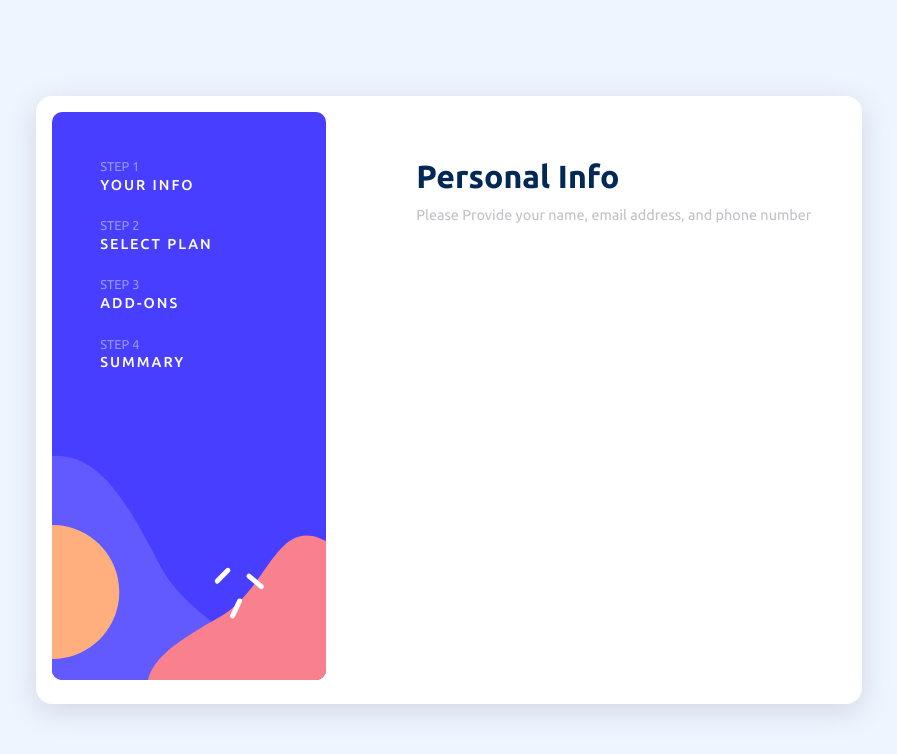
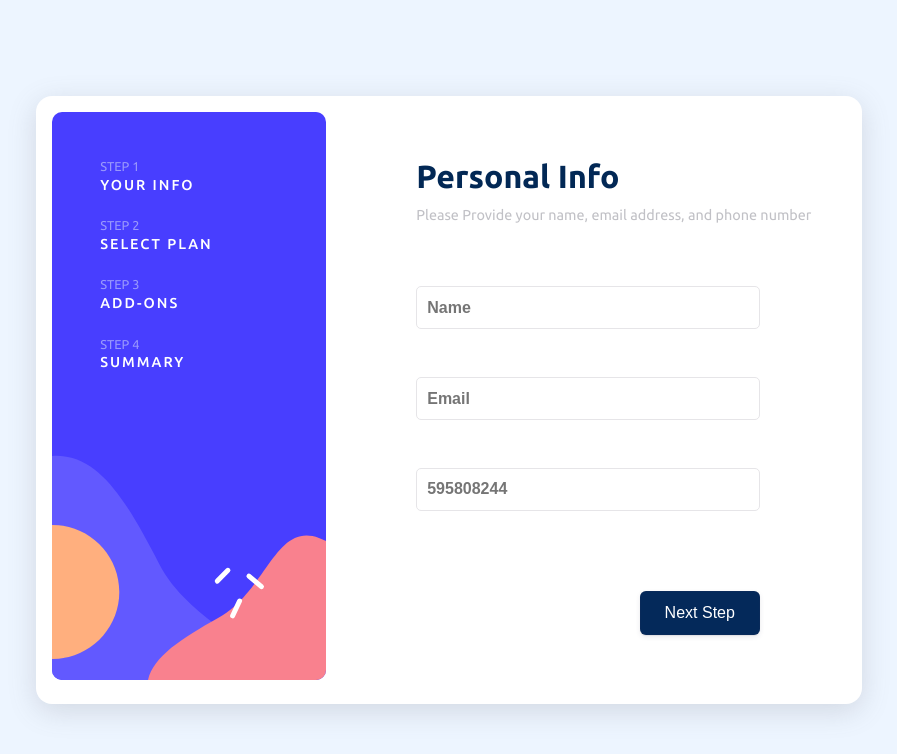
Before and after one commit to levanl/Multyform-angular, an Angular app in the folder multy-form-leo-challange/: page / in a window 1280 px wide. Shown: the top 754 px of the page, without its empty margins (191-1088 px from the left). Built offline with nearby package versions, Linux system fonts and the light colour scheme.

Commit message:
validation and next button done

```diff
--- a/multy-form-leo-challange/angular.json
+++ b/multy-form-leo-challange/angular.json
@@ -30,6 +30,7 @@
               "src/assets"
             ],
             "styles": [
+              "@angular/material/prebuilt-themes/indigo-pink.css",
               "src/styles.scss"
             ],
             "scripts": []
@@ -93,6 +94,7 @@
               "src/assets"
             ],
             "styles": [
+              "@angular/material/prebuilt-themes/indigo-pink.css",
               "src/styles.scss"
             ],
             "scripts": []
--- a/multy-form-leo-challange/package.json
+++ b/multy-form-leo-challange/package.json
@@ -11,14 +11,17 @@
   "private": true,
   "dependencies": {
     "@angular/animations": "^15.1.0",
+    "@angular/cdk": "^15.2.9",
     "@angular/common": "^15.1.0",
     "@angular/compiler": "^15.1.0",
     "@angular/core": "^15.1.0",
     "@angular/forms": "^15.1.0",
+    "@angular/material": "^15.2.9",
     "@angular/platform-browser": "^15.1.0",
     "@angular/platform-browser-dynamic": "^15.1.0",
     "@angular/router": "^15.1.0",
     "rxjs": "~7.8.0",
+    "swiper": "^9.3.2",
     "tslib": "^2.3.0",
     "zone.js": "~0.12.0"
   },
--- a/multy-form-leo-challange/src/app/components/main-forms/main-forms.component.html
+++ b/multy-form-leo-challange/src/app/components/main-forms/main-forms.component.html
@@ -1,6 +1,91 @@
 <div class="your-info-main">
-    <div class="form-header">
-        <h1>Personal Info</h1>
-        <h4>Please Provide your name, email address, and phone number</h4>
+
+    <div *ngIf="currentStep === 1">
+        <div class="form-header">
+            <h1>Personal Info</h1>
+            <h4>Please Provide your name, email address, and phone number</h4>
+        </div>
+        <form class="form" [formGroup]="registerForm">
+            <div class="field">
+                <div class="input-container">
+                    <input type="text" class="input" formControlName="username" placeholder="Name" [class.invalid]="registerForm.get('username')?.invalid &&
+                (registerForm.get('username')?.dirty ||
+                registerForm.get('username')?.touched ||
+                isSubmitted)
+                ">
+                    <mat-icon class="warn_icon" *ngIf="registerForm.get('username')?.invalid &&
+                (registerForm.get('username')?.dirty ||
+                registerForm.get('username')?.touched ||
+                isSubmitted)">warning</mat-icon>
+                </div>
+            </div>
+            <div class="field">
+
+                <div class="input-container">
+                    <input type="text" class="input" formControlName="email" placeholder="Email" [class.invalid]="registerForm.get('email')?.invalid &&
+                (registerForm.get('email')?.dirty ||
+                registerForm.get('email')?.touched ||
+                isSubmitted)
+                ">
+                    <mat-icon class="warn_icon" *ngIf="registerForm.get('email')?.invalid &&
+                (registerForm.get('email')?.dirty ||
+                registerForm.get('email')?.touched ||
+                isSubmitted)">warning</mat-icon>
+                </div>
+            </div>
+            <div class="field">
+                <div class="input-container">
+                    <input type="number" class="input" formControlName="phoneNum" placeholder="595808244" [class.invalid]="registerForm.get('phoneNum')?.invalid &&
+                    (registerForm.get('phoneNum')?.dirty ||
+                    registerForm.get('phoneNum')?.touched ||
+                    isSubmitted)
+                    ">
+                    <mat-icon class="warn_icon" *ngIf="registerForm.get('phoneNum')?.invalid &&
+                (registerForm.get('phoneNum')?.dirty ||
+                registerForm.get('phoneNum')?.touched ||
+                isSubmitted)">warning</mat-icon>
+                </div>
+            </div>
+        </form>
+
+        <div class="next-step-btn">
+            <button class="btn-next" (click)="nextStep()">Next Step</button>
+        </div>
+
     </div>
+
+    <div *ngIf="currentStep === 2">
+        <div class="form-header">
+            <h1>Pick add-ons</h1>
+            <h4>Add-ons help enhanche your gaming experience</h4>
+        </div>
+        <form class="form" [formGroup]="registerForm">
+            <div class="field">
+                <label>
+                    <input type="checkbox" formControlName="onlineService"> Online Service
+                </label>
+            </div>
+            <div class="field">
+                <label>
+                    <input type="checkbox" formControlName="largerStorage"> Larger Storage
+                </label>
+            </div>
+            <div class="field">
+                <label>
+                    <input type="checkbox" formControlName="costumizable"> Costumizable Profile
+                </label>
+            </div>
+        </form>
+        <button (click)="previousStep()">Previous</button>
+        <button (click)="nextStep()">Next</button>
+    </div>
+
+    <div *ngIf="currentStep === 3">
+        <div>
+            <h1>THANKS</h1>
+        </div>
+
+        <button (click)="previousStep()">Previous</button>
+    </div>
+
 </div>
--- a/multy-form-leo-challange/src/app/components/main-forms/main-forms.component.scss
+++ b/multy-form-leo-challange/src/app/components/main-forms/main-forms.component.scss
@@ -2,6 +2,10 @@
     font-family: 'Ubuntu', sans-serif;
 
 }
+
+.animated-element {
+    position: relative;
+  }
 
 .form-header {
     display: flex;
@@ -21,3 +25,133 @@
     font-size: .9rem;
     color: #c1c1c6;
 }
+
+.form-layout {
+    display: flex;
+    flex-direction: column;
+    margin-top: 1rem;
+}
+
+.form {
+    display: flex;
+    flex-direction: column;
+    gap: 3rem;
+    margin-top: 4rem;
+}
+
+.field {
+    position: relative;
+    width: 80%;
+}
+
+.field input {
+    width: 100%;
+    height: 1.3rem;
+    padding: 10px;
+    border: 1px solid #e6e5e8;
+    border-radius: 5px;
+    outline: none;
+    color: #022855;
+    font-size: 1rem;
+    font-weight: 700;
+}
+
+.field input.invalid {
+    border: 1px solid red;
+}
+
+.field input:focus {
+    border: 1px solid blue;
+}
+
+.warn_icon {
+    position: absolute;
+    right: 0;
+    cursor: pointer;
+    margin-right: 8px;
+    color: red;
+}
+
+
+
+.input-container {
+    display: flex;
+  align-items: center;
+}
+
+.error {
+    color: red;
+}
+
+// .field span {
+//     position: absolute;
+//     left: 0;
+//     top: 0;
+//     padding: 10px;
+//     pointer-events: none;
+//     font-size: 1em;
+//     color: #022855;
+//     transition: 0.2s;
+// }
+
+// .field input:valid ~ span,
+// .field input:focus ~ span
+// {
+//     color: #022855;
+//     transform: translateX(10px) translateY(-5px);
+//     font-size: 0.8em;
+//     padding: 0 10px;
+//     background: white;
+//     border-left: 1px solid blue;
+//     border-right: 1px solid blue;
+//     letter-spacing: 0.2em;
+// }
+
+// .field input:focus {
+//     border: 1px solid blue;
+// }
+
+// .field input:invalid ~ span {
+//     border: 1px solid red;
+// }
+
+
+.next-step-btn {
+width: 80%;
+display: flex;
+align-items: center;
+justify-content:end;
+margin-top: 5rem;
+}
+
+.btn-next {
+    background-color: #04295a;
+    color: white;
+    border: none;
+    border-radius: 6px;
+    border-width: 0;
+    box-shadow: rgba(50, 50, 93, .1) 0 0 0 1px inset,rgba(50, 50, 93, .1) 0 2px 5px 0,rgba(0, 0, 0, .07) 0 1px 1px 0;
+    box-sizing: border-box;
+    cursor: pointer;
+    height: 44px;
+    line-height: 1.15;
+    font-size: 100%;
+    outline: none;
+    overflow: hidden;
+    padding: 0 25px;
+    text-align: center;
+
+    transition: 0.3s;
+}
+
+.btn-next:disabled {
+  cursor: default;
+}
+
+.btn-next:hover {
+    background-color: #174a8a;
+}
+
+.btn-next:focus {
+  box-shadow: rgba(50, 50, 93, .1) 0 0 0 1px inset, rgba(50, 50, 93, .2) 0 6px 15px 0, rgba(0, 0, 0, .1) 0 2px 2px 0, rgba(50, 151, 211, .3) 0 0 0 4px;
+}
--- a/multy-form-leo-challange/src/app/components/main-forms/main-forms.component.ts
+++ b/multy-form-leo-challange/src/app/components/main-forms/main-forms.component.ts
@@ -1,4 +1,6 @@
 import { Component } from '@angular/core';
+import { FormBuilder, Validators } from '@angular/forms';
+import { Router } from '@angular/router';
 
 @Component({
   selector: 'app-main-forms',
@@ -6,5 +8,53 @@ import { Component } from '@angular/core';
   styleUrls: ['./main-forms.component.scss']
 })
 export class MainFormsComponent {
+  registerForm = this.fb.group({
+    username: ['', Validators.required],
+    email: ['', [Validators.required, Validators.email]],
+    phoneNum: ['', Validators.required],
+    onlineService: [false],
+    largerStorage: [false],
+    costumizable: [false],
+
+  })
+  currentStep: number = 1;
+  constructor(private fb: FormBuilder) {
+  }
+
+  isSubmitted = false;
+
+
+  get username() {
+    return this.registerForm.get('username');
+  }
+
+  get email() {
+    return this.registerForm.get('email');
+  }
+
+  get phoneNum() {
+    return this.registerForm.get('phoneNum');
+  }
+
+
+  nextStep() {
+    if( this.username.dirty && this.email.dirty && this.phoneNum.dirty) {
+      this.currentStep++;
+    }else {
+      console.log("form is invalid")
+      this.isSubmitted = true;
+    }
+  }
+
+
+  get username_val()
+  {
+    return this.registerForm.get('username')
+  }
+
+  previousStep() {
+    this.currentStep--;
+  }
+
 
 }
--- a/multy-form-leo-challange/src/app/components/steps-form/steps-form.component.scss
+++ b/multy-form-leo-challange/src/app/components/steps-form/steps-form.component.scss
@@ -18,6 +18,7 @@
     color: white;
     font-family: 'Ubuntu', sans-serif;
     gap: 1.7rem;
+
 }
 
 h4 {
--- a/multy-form-leo-challange/src/index.html
+++ b/multy-form-leo-challange/src/index.html
@@ -6,6 +6,9 @@
   <base href="/">
   <meta name="viewport" content="width=device-width, initial-scale=1">
   <link rel="icon" type="image/x-icon" href="favicon.ico">
+  <link rel="preconnect" href="https://fonts.gstatic.com">
+  <link href="https://fonts.googleapis.com/css2?family=Roboto:wght@300;400;500&display=swap" rel="stylesheet">
+  <link href="https://fonts.googleapis.com/icon?family=Material+Icons" rel="stylesheet">
 </head>
 <body>
 
--- a/multy-form-leo-challange/src/styles.scss
+++ b/multy-form-leo-challange/src/styles.scss
@@ -4,7 +4,8 @@
    License: none (public domain)
 */
   @import url('https://fonts.googleapis.com/css2?family=Ubuntu:wght@400;500;700&display=swap');
-
+  // @import 'swiper/scss';
+  // @import '@ionic/angular/css/ionic-swiper';
 
 html, body, div, span, applet, object, iframe,
 h1, h2, h3, h4, h5, h6, p, blockquote, pre,
@@ -70,3 +71,5 @@ table {
     width: 100%;
     display: flex;
 }
+html, body { height: 100%; }
+body { margin: 0; font-family: Roboto, "Helvetica Neue", sans-serif; }
--- a/multy-form-leo-challange/tsconfig.json
+++ b/multy-form-leo-challange/tsconfig.json
@@ -5,7 +5,7 @@
     "baseUrl": "./",
     "outDir": "./dist/out-tsc",
     "forceConsistentCasingInFileNames": true,
-    "strict": true,
+    "strict": false,
     "noImplicitOverride": true,
     "noPropertyAccessFromIndexSignature": true,
     "noImplicitReturns": true,
```
Also changed, not shown: multy-form-leo-challange/src/app/app.module.ts (+16 -1 lines), 1 other file (tests, documents, lock files or other folders).
